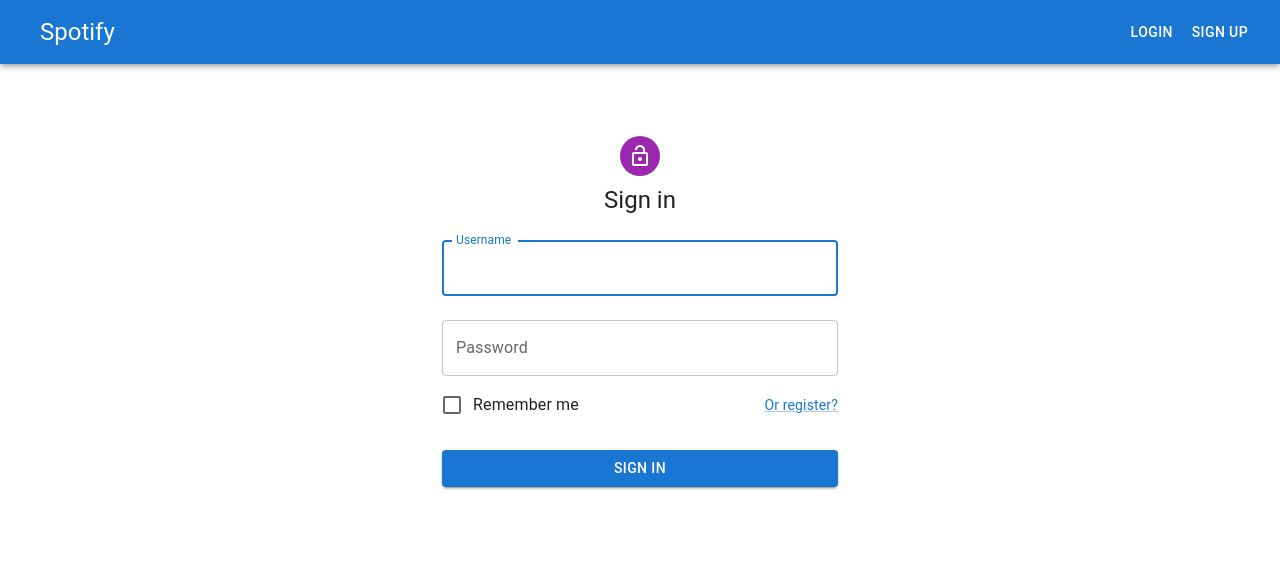
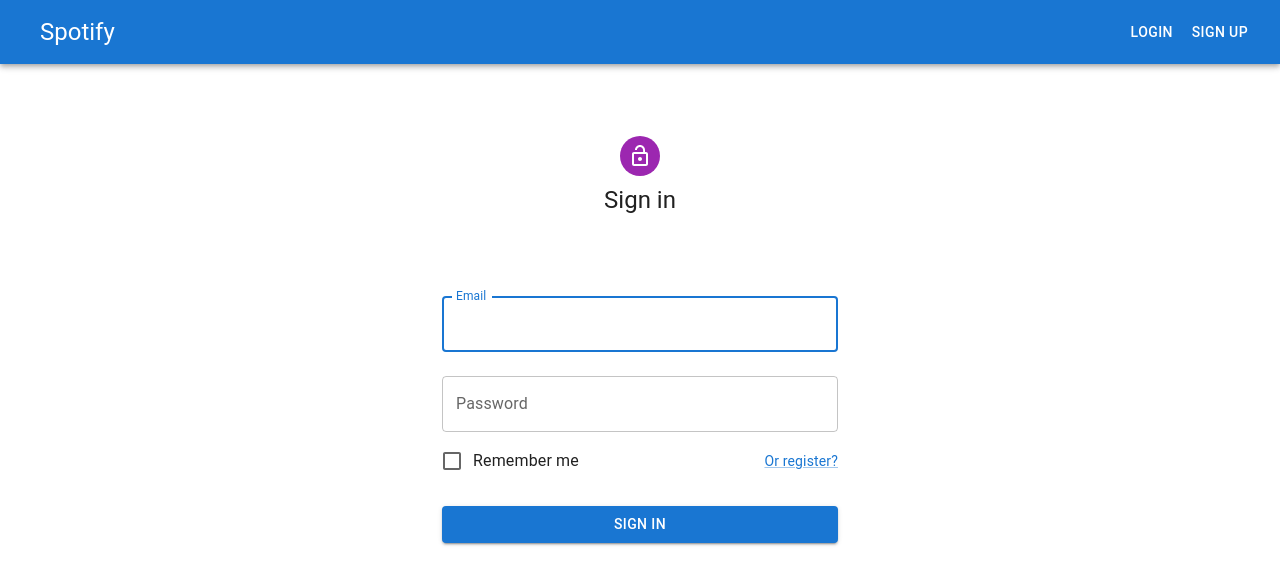
Before and after one commit to AntonForikov/homework82, a React (Vite) app in the folder frontend/: page /login in a window 1280 px wide. Shown: the top 584 px of the page. Built offline with nearby package versions, Linux system fonts and the light colour scheme; no server answers.

Commit message:
#HW91 frontend: refactor login page, implement login via google button

```diff
--- a/frontend/src/containers/Tracks/Tracks.tsx
+++ b/frontend/src/containers/Tracks/Tracks.tsx
@@ -33,7 +33,7 @@
       {user
         ? <Grid container justifyContent="center" alignItems="center" gap={3}>
           {
-            (albumInfo.artist !== '' && albumInfo.title !== '')
+            (albumInfo.artist !== '' && albumInfo.title !== '' && trackList.length !== 0)
             && <Grid container justifyContent="center" marginTop={3}><Typography
               variant="h4">{albumInfo.artist}: {albumInfo.title}</Typography></Grid>
           }
--- a/frontend/src/containers/User/Login.tsx
+++ b/frontend/src/containers/User/Login.tsx
@@ -13,11 +13,12 @@
 import {Link as RouterLink, useNavigate} from 'react-router-dom';
 import {useAppDispatch, useAppSelector} from '../../app/hooks';
 import {selectLoginError, selectLoginLoading} from '../../store/user/userSlice';
-import {login} from '../../store/user/userThunk';
+import {googleLogin, login} from '../../store/user/userThunk';
 import {Alert, CircularProgress} from '@mui/material';
+import {GoogleLogin} from '@react-oauth/google';
 
 const initialFields = {
-  username: '',
+  email: '',
   password: ''
 };
 const Login = () => {
@@ -41,6 +42,11 @@
     navigate('/');
   };
 
+  const googleLoginHandler = async (credential: string) => {
+    await dispatch(googleLogin(credential)).unwrap();
+    navigate('/');
+  }
+
   return (
     <>
       {loginLoading
@@ -63,13 +69,21 @@
             {error &&
               <Alert severity="error" sx={{mt: 5, width: '100%'}}>{error.error}</Alert>
             }
+            <Box sx={{pt: 2}}>
+              <GoogleLogin
+                onSuccess={(credentialResponse) => {
+                  if (credentialResponse.credential) void googleLoginHandler(credentialResponse.credential);
+                }}
+                onError={() => console.log('Login error.')}
+              />
+            </Box>
             <Box component="form" onSubmit={submitFormHandler} sx={{mt: 1}}>
               <TextField
                 margin="normal"
                 fullWidth
-                label="Username"
-                name="username"
-                value={user.username}
+                label="Email"
+                name="email"
+                value={user.email}
                 onChange={changeEventHandler}
                 autoFocus
               />
```
Also changed, not shown: frontend/src/types.d.ts (+7 -4 lines).
